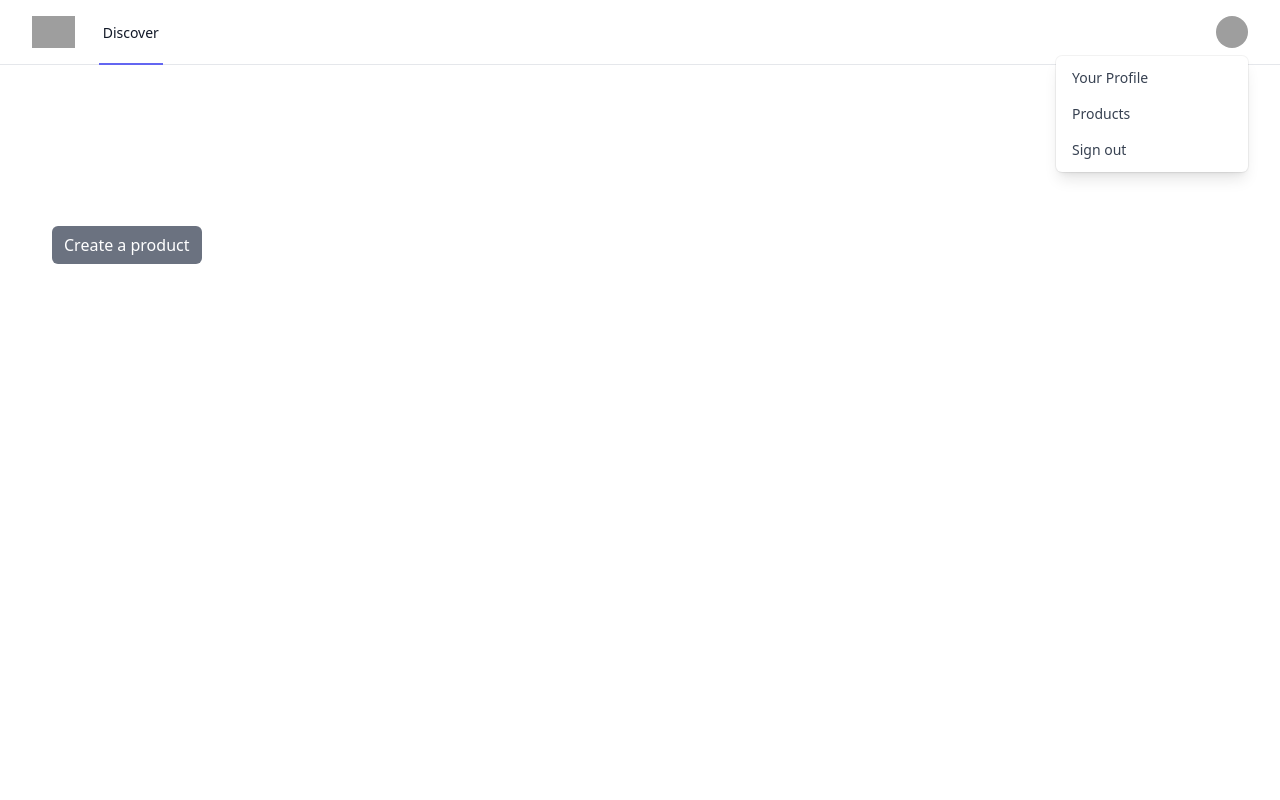
After one commit to AhteshamUddowla/GumroadClone, a Django app: template djgumroad/templates/products.html in a window 1280 px wide. The commit adds this page. Run offline with Django 4.2, Linux system fonts and the light colour scheme; the template is opened without the code that fills it, so the values that code supplies are empty; style sheets or scripts are compiled from the project's sources; some libraries are stand-ins or nearby versions; grey boxes are pictures that could not be loaded.

Commit message:
user-product-list

```diff
--- a/config/urls.py
+++ b/config/urls.py
@@ -9,11 +9,12 @@ from django.views.generic import TemplateView
 from drf_spectacular.views import SpectacularAPIView
 from drf_spectacular.views import SpectacularSwaggerView
 from rest_framework.authtoken.views import obtain_auth_token
-from djgumroad.products.views import ProductListView
+from djgumroad.products.views import ProductListView, UserProductListView
 
 urlpatterns = [
     path("", TemplateView.as_view(template_name="pages/home.html"), name="home"),
     path("discover/", ProductListView.as_view(), name='discover'),
+    path('products/', UserProductListView.as_view(), name='user-products'),
     path("p/", include('djgumroad.products.urls', namespace='products')),
     # Django Admin, use {% url 'admin:index' %}
     path(settings.ADMIN_URL, admin.site.urls),
--- a/djgumroad/products/models.py
+++ b/djgumroad/products/models.py
@@ -3,6 +3,8 @@ from django.urls import reverse
 
 # Create your models here.
 class Product(models.Model):
+    user = models.ForeignKey("users.User", on_delete=models.CASCADE,       related_name="products"
+    )
     name = models.CharField(max_length=100)
     description = models.TextField()
     cover = models.ImageField(blank=True, null=True, upload_to="product_covers/")
--- a/djgumroad/templates/navbar.html
+++ b/djgumroad/templates/navbar.html
@@ -36,6 +36,10 @@
             <div class="origin-top-right absolute right-0 mt-2 w-48 rounded-md shadow-lg py-1 bg-white ring-1 ring-black ring-opacity-5" role="menu" aria-orientation="vertical" aria-labelledby="user-menu">
               <a href="#" class="block px-4 py-2 text-sm text-gray-700 hover:bg-gray-100" role="menuitem">
                 Your Profile
+              </a>
+
+              <a href="{% url 'user-products' %}" class="block px-4 py-2 text-sm text-gray-700 hover:bg-gray-100" role="menuitem">
+                Products
               </a>
 
               <a href="{% url 'account_logout' %}" class="block px-4 py-2 text-sm text-gray-700 hover:bg-gray-100" role="menuitem">
--- /dev/null
+++ b/djgumroad/templates/products.html
@@ -0,0 +1,33 @@
+{% extends "base.html" %}
+
+{% block content %}
+
+<section class="text-gray-600 body-font">
+  <div class="container px-5 py-24 mx-auto">
+    <a href="#" class="bg-gray-500 px-3 py-2 text-white rounded-md">Create a product</a>
+    <div class="mt-5 flex flex-wrap -m-4">
+      {% for product in object_list %}
+        <div class="lg:w-1/4 md:w-1/2 p-4 w-full">
+            <a href="{{ product.get_absolute_url }}" class="block relative h-48 rounded overflow-hidden">
+                <img
+                    alt="{{ product.name }}"
+                    class="object-cover object-center w-full h-full block"
+                    src="{% if product.cover %}{{ product.cover.url }}{% else %}https://dummyimage.com/420x260{% endif %}"
+                >
+            </a>
+            <div class="mt-4">
+                {% comment %} <h3 class="text-gray-500 text-xs tracking-widest title-font mb-1">CATEGORY</h3> {% endcomment %}
+                <a href="{{ product.get_absolute_url }}">
+                <h2 class="text-gray-900 title-font text-lg font-medium">
+                    {{ product.name }}
+                </h2>
+                </a>
+                <p class="mt-1">${{ product.price_display }}</p>
+            </div>
+        </div>
+      {% endfor %}
+    </div>
+  </div>
+</section>
+
+{% endblock content %}
```
Also changed, not shown: djgumroad/products/views.py (+9 -1 lines), djgumroad/products/migrations/0002_product_user.py (added).
